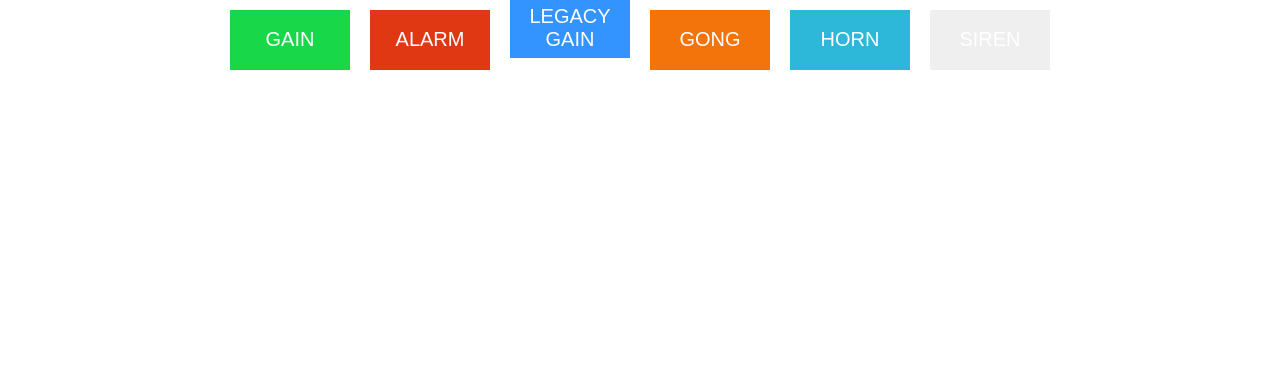
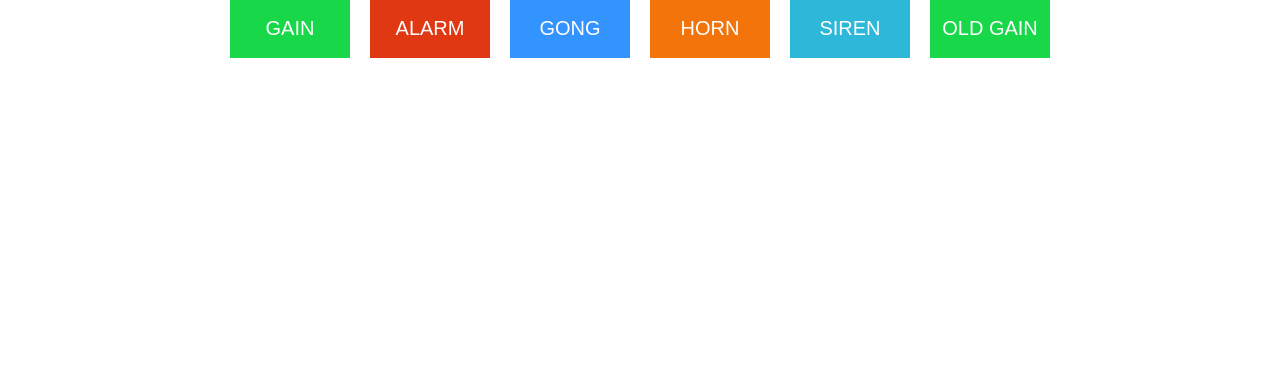
Before and after one commit to ErikBoesen/cpsoundboard, a plain HTML site: page index.html in a window 1280 px wide. Shown: the part 431-800 px from the top of the page. Drawn offline with Linux system fonts and the light colour scheme.

Commit message:
Clean up old gain coloring

```diff
--- a/index.html
+++ b/index.html
@@ -30,7 +30,7 @@ button {
     color: white;
     font-size: 20px;
 }
-button:nth-child(1) { background-color: #18d748; }
+button:nth-child(1), button:nth-child(6) { background-color: #18d748; }
 button:nth-child(2) { background-color: #e03813; }
 button:nth-child(3) { background-color: #3393FF; }
 button:nth-child(4) { background-color: #F2740B; }
@@ -62,7 +62,7 @@ button:nth-child(5) { background-color: #2DB8DA; }
 
     <a href="https://github.com/ErikBoesen/cpsoundboard" class="banner" target="_blank">View on GitHub</a>
     <script>
-var sounds = ['gain', 'alarm', 'legacy_gain', 'gong', 'horn', 'siren'];
+var sounds = ['gain', 'alarm', 'gong', 'horn', 'siren', 'old_gain'];
 var main = document.getElementsByTagName('main')[0];
 for (i in sounds) {
     var btn = document.createElement('button');
```
Also changed, not shown: 2 other files.
